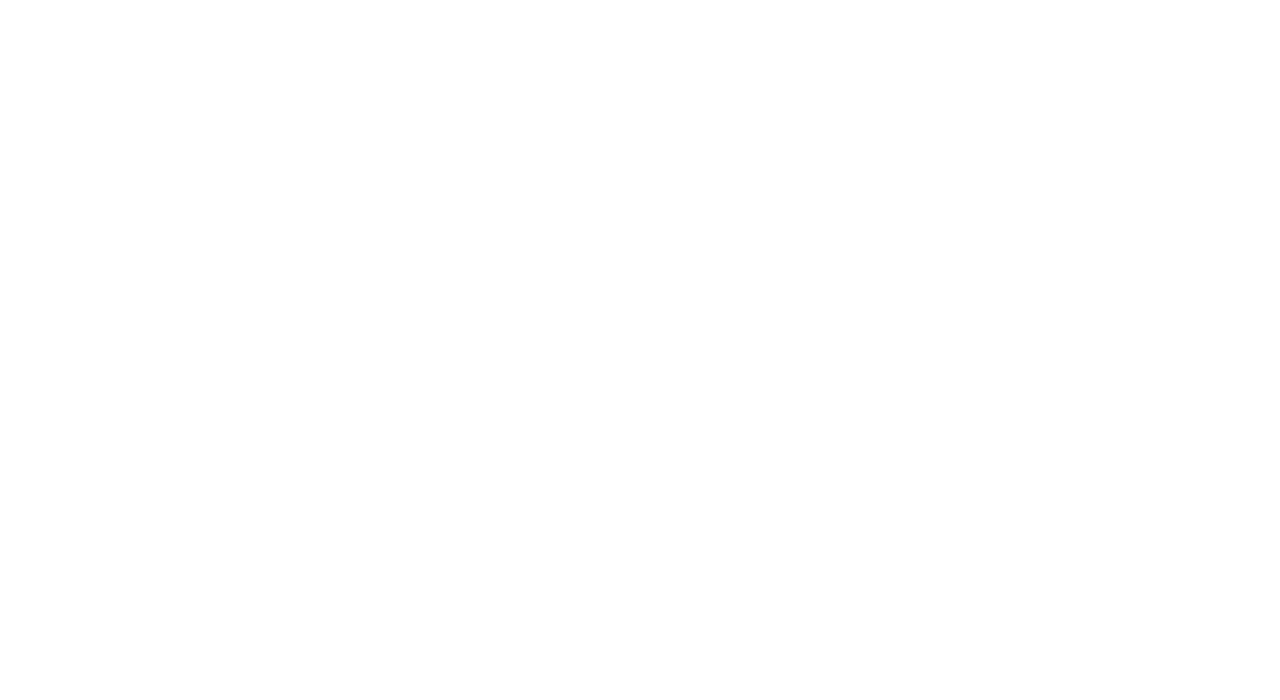
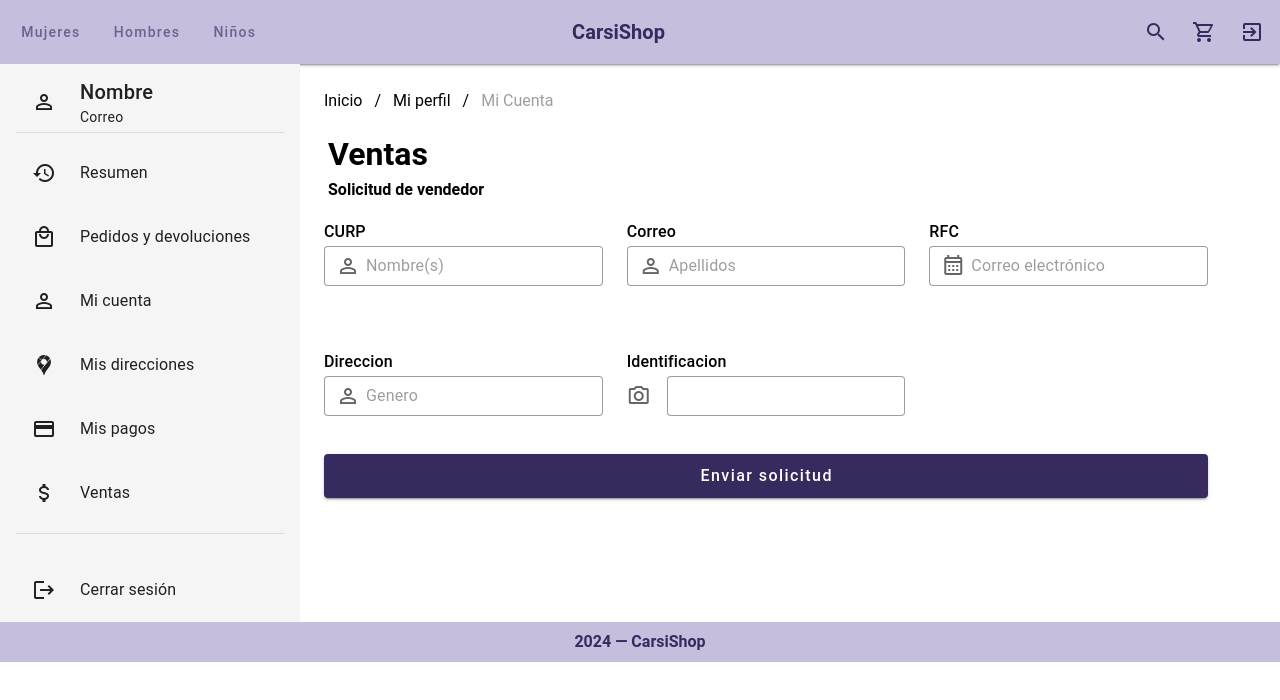
Before and after one commit to JoksanBahena/CARSISHOP-UI, a Vue app: page /profileSalesRequest in a window 1280 px wide. Before the commit this address had no page. Shown: the top 700 px of the page. Built offline with nearby package versions, Linux system fonts and the light colour scheme.

Commit message:
[ADD] Pantalla de solicitar ser un vendedor

```diff
--- a/src/router/index.js
+++ b/src/router/index.js
@@ -38,6 +38,12 @@ const routes = [
     name: "ProfileSales",
     component: () => import("@/views/profile/ProfileSalesView.vue")
 
+  },
+  {
+    path: "/profileSalesRequest",
+    name: "ProfileSalesRequest",
+    component: () => import("@/views/profile/ProfileSalesRequest.vue")
+
   }
 ];
 
--- /dev/null
+++ b/src/views/profile/ProfileSalesRequest.vue
@@ -0,0 +1,105 @@
+<template>
+  <profile-layout>
+    <v-breadcrumbs :items="['Inicio', 'Mi perfil', 'Mi Cuenta']"></v-breadcrumbs>
+<h1 class='ml-5'>Ventas</h1>
+<h4  class='ml-5'>Solicitud de vendedor</h4>
+
+  <v-container class='pr-16'>
+
+      <v-row>
+
+        <v-col cols="4">
+            <div class="mb-4">
+          <div class="text-subtitle-1 font-weight-medium">
+           CURP
+          </div>
+          <v-text-field
+            density="compact"
+            placeholder="Nombre(s)"
+            prepend-inner-icon="mdi-account-outline"
+            variant="outlined"
+          />
+        </div>
+
+        </v-col>
+        <v-col cols="4">  <div class="mb-4">
+          <div class="text-subtitle-1 font-weight-medium">
+       Correo
+          </div>
+          <v-text-field
+            density="compact"
+            placeholder="Apellidos"
+            prepend-inner-icon="mdi-account-outline"
+            variant="outlined"
+          />
+        </div>
+      </v-col>
+        <v-col cols="4">  <div class="mb-4">
+          <div class="text-subtitle-1 font-weight-medium">
+          RFC
+          </div>
+          <v-text-field
+            density="compact"
+            placeholder="Correo electrónico"
+            prepend-inner-icon="mdi-calendar-month-outline"
+            variant="outlined"
+          />
+        </div>
+</v-col>
+      </v-row>
+      <v-row>
+ <v-col cols="4">
+            <div class="mb-4">
+          <div class="text-subtitle-1 font-weight-medium">
+           Direccion
+          </div>
+          <v-text-field
+            density="compact"
+            placeholder="Genero"
+            prepend-inner-icon="mdi-account-outline"
+            variant="outlined"
+          />
+        </div>
+
+        </v-col>
+
+ <v-col cols="4">
+              <div class="text-subtitle-1 font-weight-medium">
+         Identificacion
+          </div>
+              <v-file-input
+                density="compact"
+                type="file"
+                accept="image/png, image/jpeg, image/bmp"
+                variant="outlined"
+                prepend-icon="mdi-camera-outline"
+                chips
+                show-size
+                @change="onFileChange"
+              />
+ </v-col>
+      </v-row>
+
+        <v-btn
+          class="mb-8 text-none"
+          :color="colors.primary_dark"
+          size="large"
+          block
+        >
+      Enviar solicitud
+        </v-btn>
+    </v-container>
+  </profile-layout>
+
+</template>
+
+<script setup>
+import ProfileLayout from "@/layouts/user/ProfileLayout.vue";
+import Colors from '@/utils/Colors.js';
+
+const colors = {
+  primary: Colors.cs_primary,
+  primary_dark: Colors.cs_primary_dark,
+  white: Colors.cs_white,
+};
+</script>
--- a/src/views/profile/ProfileSalesView.vue
+++ b/src/views/profile/ProfileSalesView.vue
@@ -7,7 +7,7 @@
       <v-icon class='mdi mdi-cart-outline ' size="x-large"></v-icon>
       <h2 class="text-center mt-4">Actualmente no eres un vendedor</h2>
       <p class="text-center mt-4">Puedes solicitar ser un vendedor</p>
-      <v-btn :style="{ 'border-color': colors.primary, 'color':colors.primary_dark }" variant='outlined' class="mt-5">Solicitar ser vendedor</v-btn>
+      <v-btn  :style="{ 'border-color': colors.primary, 'color':colors.primary_dark }" variant='outlined' class="mt-5">Solicitar ser vendedor</v-btn>
     </v-container>
   </profile-layout>
 </template>
```
